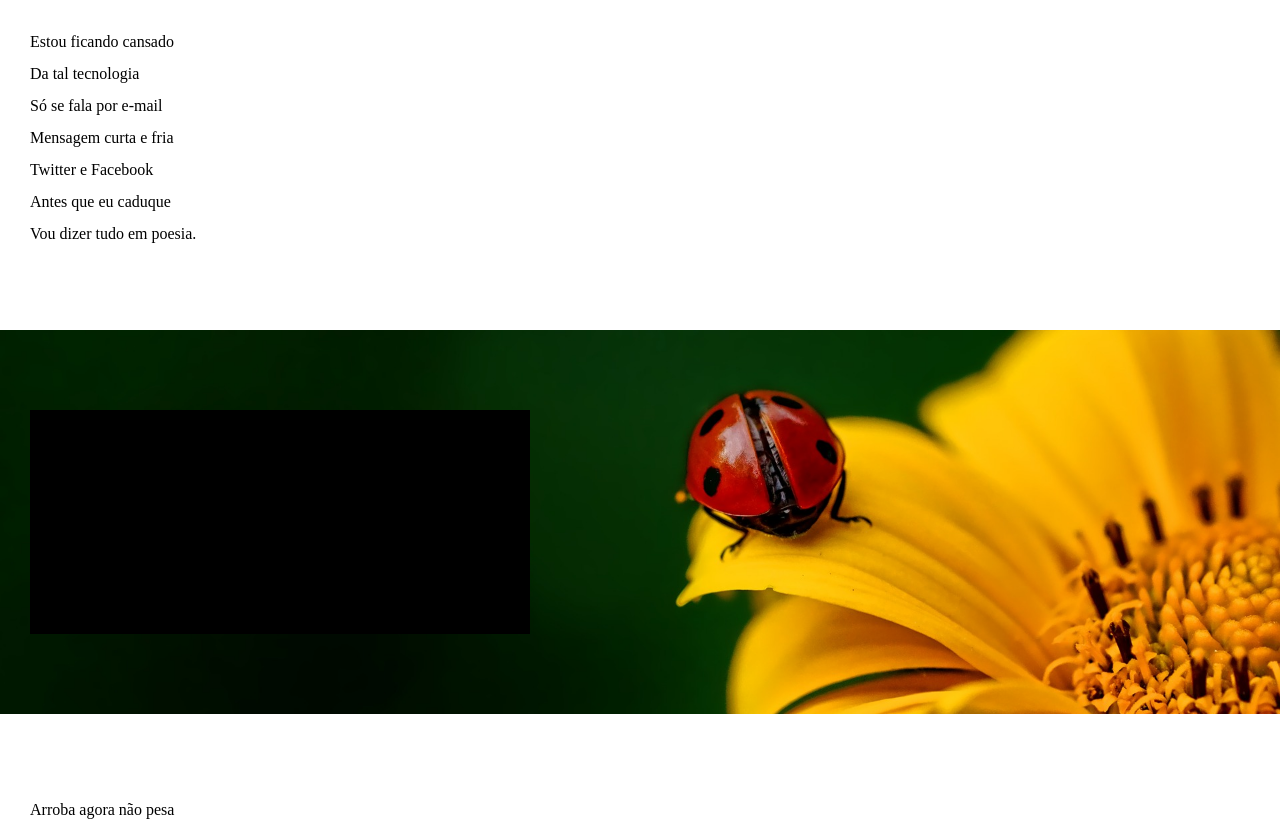
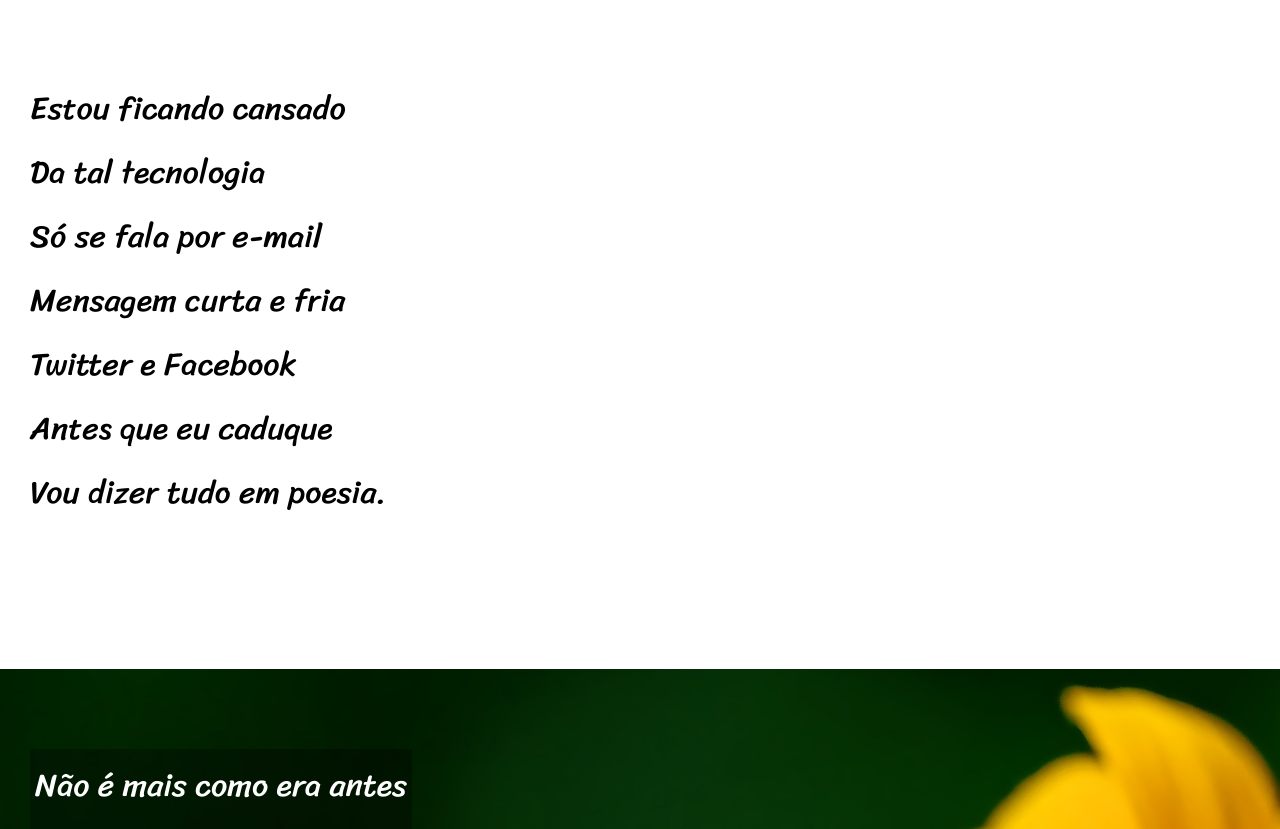
Before and after one commit to Luan-meneses/html-css, a plain HTML site: page treinamento/Desafio012/projeto-cordel.html in a window 1280 px wide. Shown: the part 209-1038 px from the top of the page. Drawn offline with Linux system fonts and the light colour scheme.

Commit message:
desafio 12

```diff
--- a/treinamento/Desafio012/estilo/style.css
+++ b/treinamento/Desafio012/estilo/style.css
@@ -1,6 +1,13 @@
 @charset "UTF-8";
 
-@import url('https://fonts.googleapis.com/css2?family=Passion+One&family=Sriracha&display=swap');
+@import url('https://fonts.googleapis.com/css2?family=Passion+One&display=swap');
+@import url('https://fonts.googleapis.com/css2?family=Sriracha&display=swap');
+
+:root {
+    --fonte1: 'Times New Roman', Times, serif;
+    --fonte2: 'Passion One', cursive;
+    --fonte3: 'Sriracha', cursive;
+}
 
 * {
     margin: 0;
@@ -10,6 +17,7 @@
 html, body {
     background-color: darkgray;
     min-height: 97vh;
+    font-family: var(--fonte1);
 }
 header {
     background-color: black;
@@ -20,6 +28,8 @@ header {
 header > h1 {
     padding-top: 50px;
     font-variant: small-caps;
+    font-family: var(--fonte2);
+    font-size: 5em;
 }
 
 header > p {
@@ -41,6 +51,18 @@ section {
     padding-bottom: 10vh;
     padding-left: 30px;
     line-height: 2em;
+    font-family: var(--fonte3);
+    font-size: 2em;
+}
+
+section > p {
+padding-bottom: 2em;
+}
+
+section.imagem > p {
+    display: inline-block;
+    background-color: rgba(0, 0, 0, 0.308);
+    padding: 5px;
 }
 
 section.normal {
@@ -48,12 +70,7 @@ section.normal {
     color: black;
 }
 
-section.imagem > p {
-    width: 500px;
-    background-color: black;
-}
-
-section#imagem {
+section.imagem {
     background-color: black;
     color: white;
 }
```
